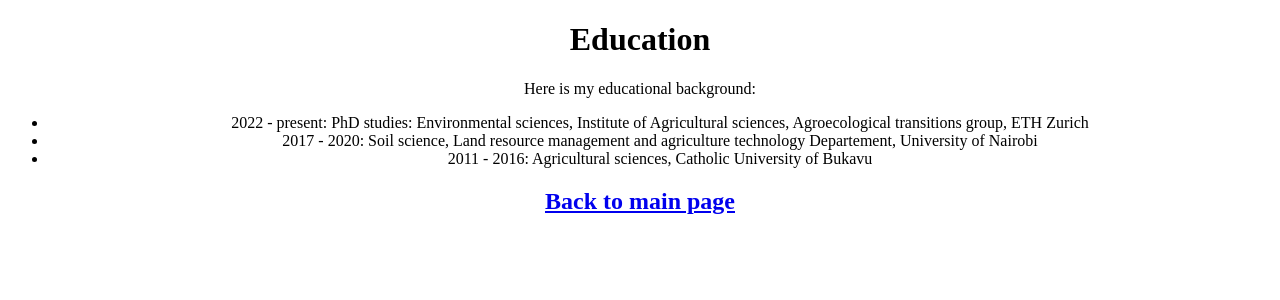
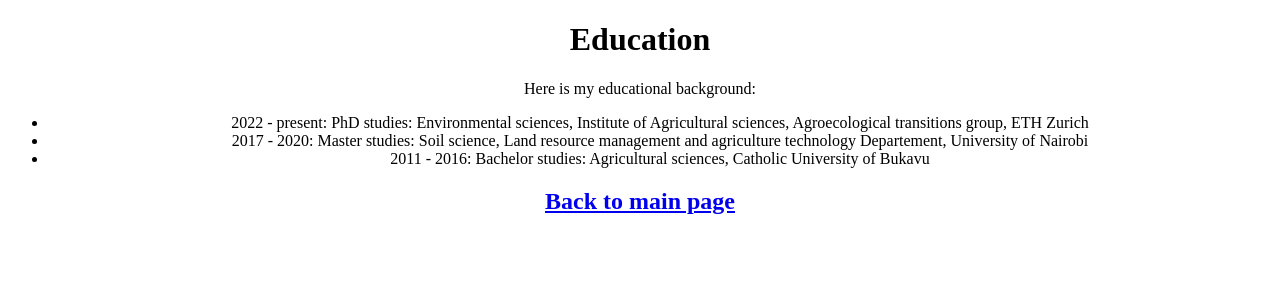
Before and after one commit to reussitemalembaka/reussitemalembaka.github.io, a Jekyll site: the page education.html, which Jekyll copies as it is, in a window 1280 px wide. Shown: the top 300 px of the page. Built offline with Jekyll 4.4.1, drawn with Linux system fonts in a browser that asks for light colours.

Commit message:
Update education.html

```diff
--- a/education.html
+++ b/education.html
@@ -15,8 +15,8 @@
         <p>Here is my educational background:</p>
         <ul>
             <li> 2022 - present: PhD studies: Environmental sciences, Institute of Agricultural sciences, Agroecological transitions group, ETH Zurich</li>
-            <li>2017 - 2020: Soil science, Land resource management and agriculture technology Departement, University of Nairobi</li>
-            <li>2011 - 2016: Agricultural sciences, Catholic University of Bukavu</li>
+            <li>2017 - 2020: Master studies: Soil science, Land resource management and agriculture technology Departement, University of Nairobi</li>
+            <li>2011 - 2016: Bachelor studies: Agricultural sciences, Catholic University of Bukavu</li>
             <!-- Add more education information as needed -->
         </ul>
     </div>
```
